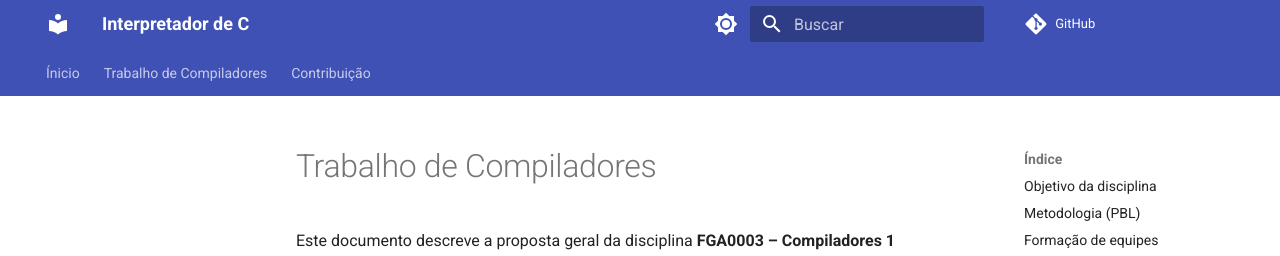
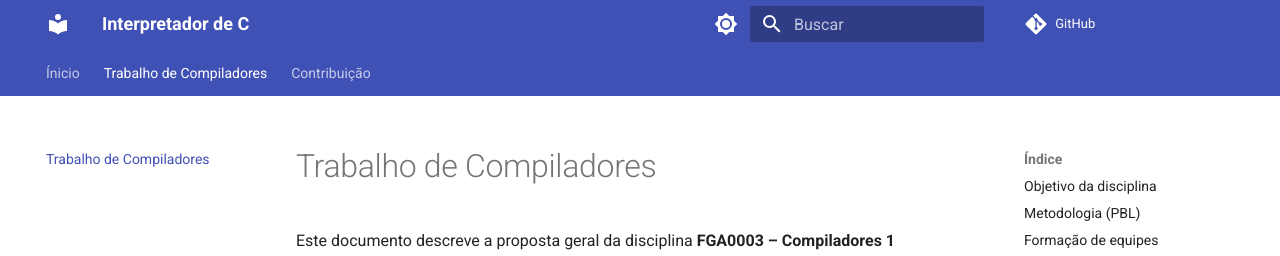
Before and after one commit to m0yo/Compiladores_G08, an MkDocs documentation site: the page built from docs/trabalho_compiladores.md, in a window 1280 px wide. Shown: the top 256 px of the page. Built offline with MkDocs 1.6.1 and Material for MkDocs 9.7.7, drawn with Linux system fonts in a browser that asks for light colours; comment, search, counter and statistics services are not loaded.

Commit message:
docs: Arrumando bug no site do docs

```diff
--- a/mkdocs.yml
+++ b/mkdocs.yml
@@ -24,7 +24,7 @@ theme:
 
 nav:
   - Ínicio: index.md
-  - Trabalho de Compiladores: trabalhoDeCompiladores.md
+  - Trabalho de Compiladores: trabalho_compiladores.md
   - Contribuição:
     - Documentação: docs.md
     - Guia de Commits: contributing.md
```
Also changed, not shown: docs/trabalho_compiladores.md (renamed from docs/TrabalhodeCompiladores.md).
